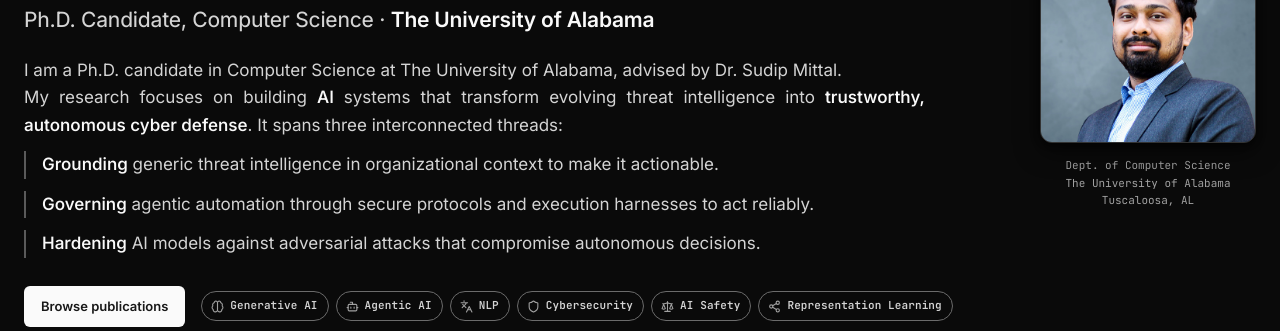
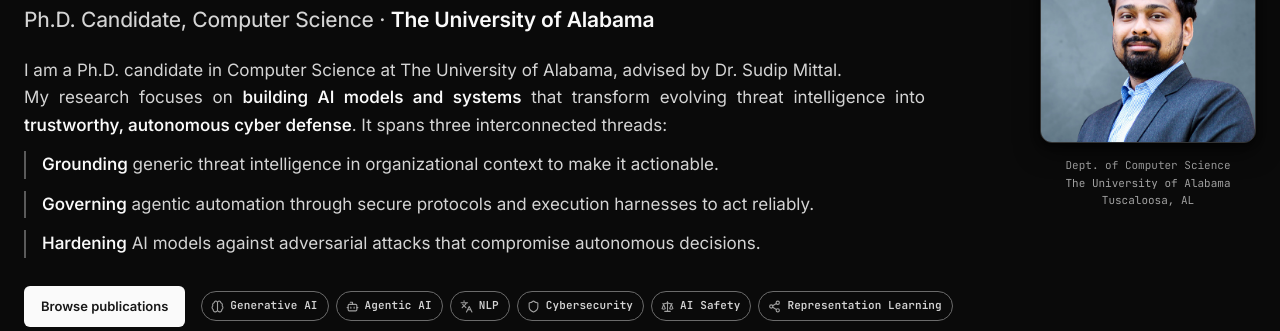
Before and after one commit to shaswata09/shaswata09.github.io, a plain HTML site: page index.html in a window 1280 px wide. Shown: the part 217-548 px from the top of the page. Drawn offline with Linux system fonts and the light colour scheme.

Commit message:
Home page update

```diff
--- a/index.html
+++ b/index.html
@@ -219,8 +219,8 @@
               <p>
                 I am a Ph.D. candidate in Computer Science at The University of
                 Alabama, advised by Dr. Sudip Mittal.<br />
-                My research focuses on building <em>AI</em> systems that
-                transform evolving threat intelligence into
+                My research focuses on <em>building AI models and systems</em>
+                that transform evolving threat intelligence into
                 <em>trustworthy, autonomous cyber defense</em>. It spans three
                 interconnected threads:
               </p>
```
